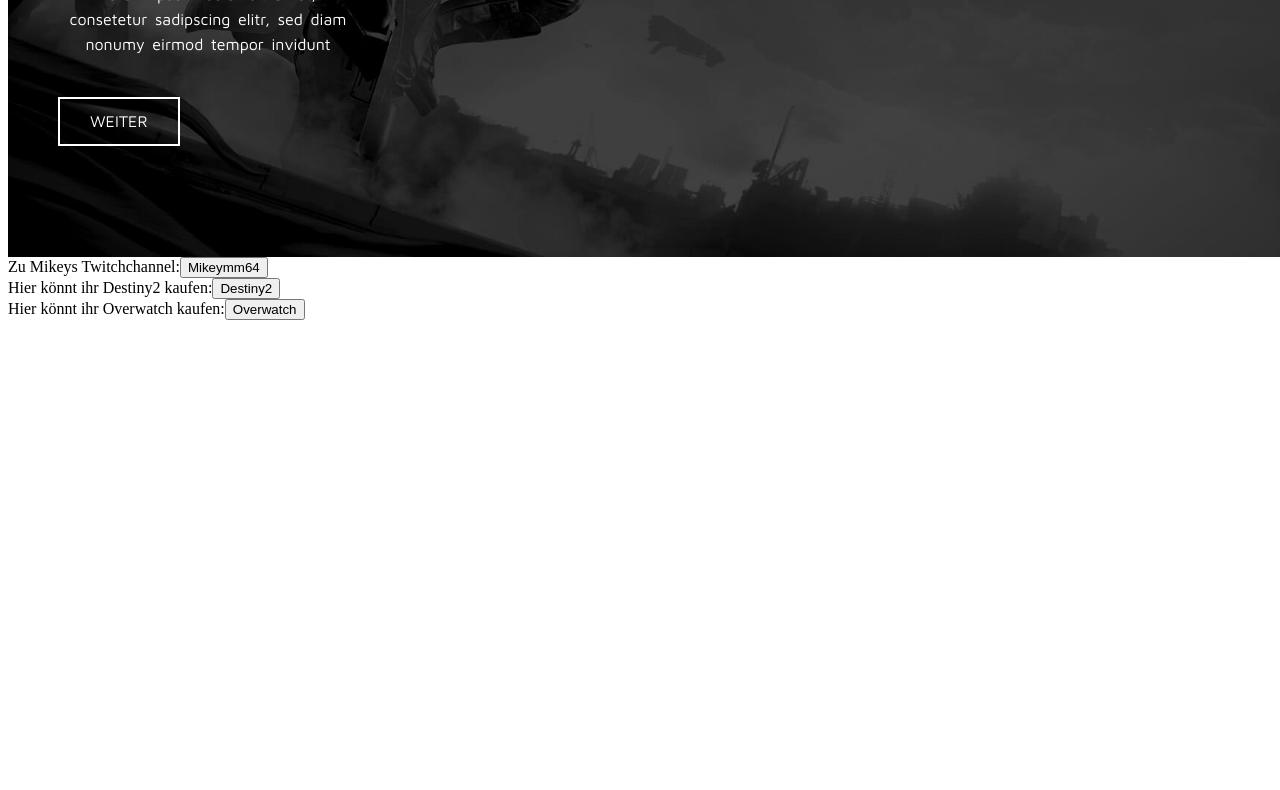
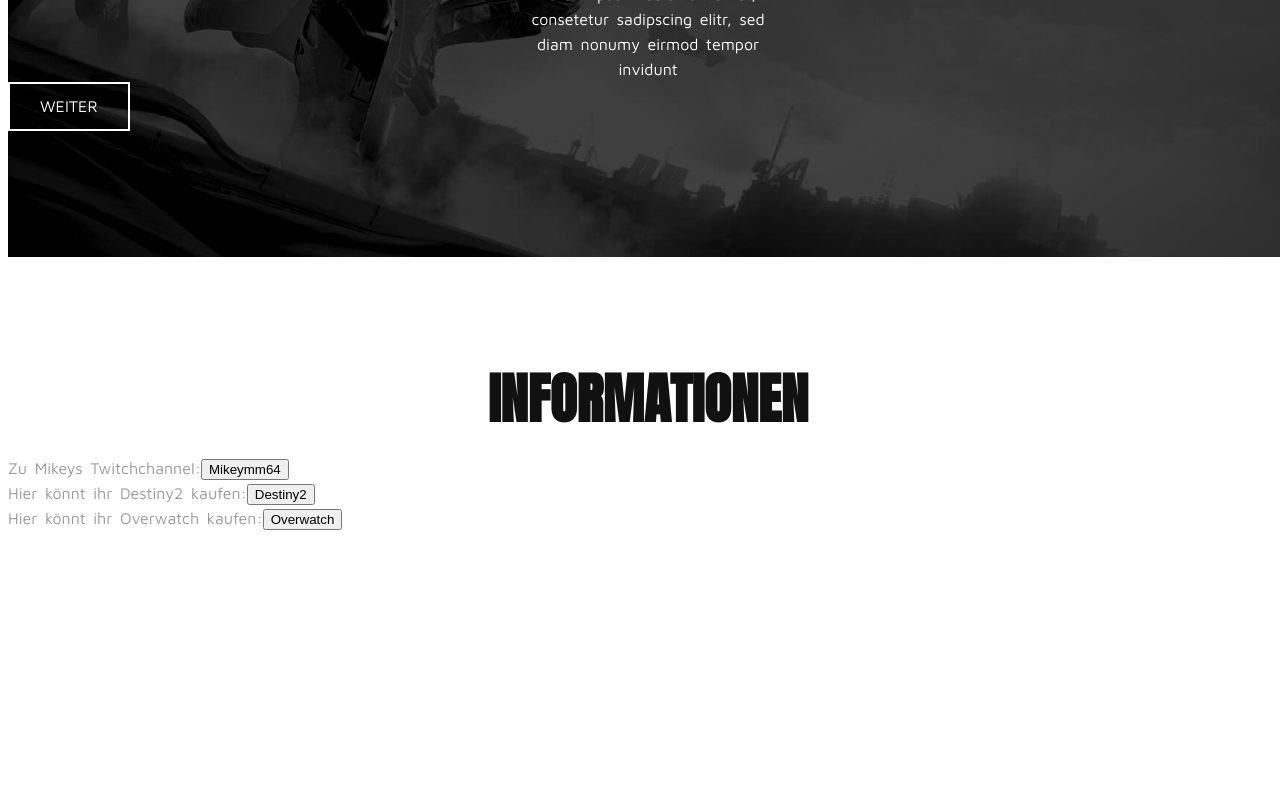
Before and after one commit to Knrcs/KappaArmy.de, a plain HTML site: page index.html in a window 1280 px wide. Shown: the part 551-1341 px from the top of the page. Before the commit the page ends 871 px from the top, so only its background shows below. Drawn offline with Linux system fonts and the light colour scheme.

Commit message:
css: Bug behoben der p Text bei der Startseite ist jetzt Zentriert html: Code ordentlicher gestaltet und die ID Information und Team festgelegt. Weitere Kommentare Hinzugefügt

```diff
--- a/css/layout.css
+++ b/css/layout.css
@@ -10,7 +10,7 @@ h2 { text-transform:uppercase; text-align:center; margin:100px auto 0 auto; font
 .ka_h2_balken { margin:0 auto 10px auto; height:5px; width:80px;}
 .ka_h3_balken { margin:0 auto 20px auto; height:5px; width:80px;}
 
-.ka_button { text-transform:uppercase; padding:10px 30px 10px 30px; display:inline-block; margin:20px 0 20px 50px; align-items: center; justify-content: center;}
+.ka_button { text-transform:uppercase; padding:10px 30px 10px 30px;  display:inline-block;}
 
 a { text-decoration:none; }
 
@@ -79,5 +79,5 @@ header nav ul li a { text-transform:uppercase; font-size:12px;}
 #Startseite { background:url(../img/bg/bg_destiny2.jpg); background-position:center center; background-size:cover; background-attachment: fixed;}
 #Startseite h2 { text-align:center; margin:250px 0 0 50px; font-size:110px; line-height:130px;}
 #Startseite .ka_h2_balken { margin:0 0 20px center;}
-#Startseite p { text-align: center; margin:0 0 20px 50px; max-width:300px;}
-#Startseite .ka_button { border:2px solid #fff;}
+#Startseite p { text-align: center; margin: auto auto auto auto; max-width:250px;}
+#Startseite .ka_button {border:2px solid #fff;}
--- a/index.html
+++ b/index.html
@@ -44,11 +44,12 @@
 <!-- Navigation -->
 
 </header>
-
-<!-- Webseite -->
+<!-- ################################################################################################################### -->
+<!-- Startseite -->
+<!-- ################################################################################################################### -->
 <section id="Startseite" class="ka_page">
 
-  <!-- Headline -->
+  <!-- Headline Startseite-->
   <h2>Unser Clan<br>fürs Gaming</h2>
   <div class="ka_h2_balken"></div>
   <p>Lorem ipsum dolor sit amet, consetetur sadipscing elitr, sed diam nonumy eirmod tempor invidunt</p>
@@ -56,14 +57,29 @@
     <a href="#Informationen" class="ka_button">Weiter</a>
   </div>
 </section>
-<!-- Infozeile -->
-Zu Mikeys Twitchchannel:<a href="https://go.twitch.tv/mikeymm64"><b><button>Mikeymm64</button></b></a>
-<br>
-Hier könnt ihr Destiny2 kaufen:<a href="https://www.destinythegame.com/de/buy"><b><button>Destiny2</button></b></a>
-<br>
-Hier könnt ihr Overwatch kaufen:<a href="https://eu.shop.battle.net/en-gb/product/overwatch"><b><button>Overwatch</button></b></a>
+<!-- ################################################################################################################### -->
+<!-- Informationen -->
+<!-- ################################################################################################################### -->
+<section id="Informationen" class="ka_page">
 
+  <!-- Headline Informationen -->
+  <h2>Informationen</h2>
+  <p>
+    Zu Mikeys Twitchchannel:<a href="https://go.twitch.tv/mikeymm64"><b><button>Mikeymm64</button></b></a>
+    <br/>
+    Hier könnt ihr Destiny2 kaufen:<a href="https://www.destinythegame.com/de/buy"><b><button>Destiny2</button></b></a>
+    <br/>
+    Hier könnt ihr Overwatch kaufen:<a href="https://eu.shop.battle.net/en-gb/product/overwatch"><b><button>Overwatch</button></b></a>
+  </p>
+
+</section>
+
+<!-- ################################################################################################################### -->
 <!-- Team also Devs, Gründer, Wichtige mitglieder (Unterordner für Mitglieder wird kommen) -->
+<!-- ################################################################################################################### -->
+<section id="Team" class="ka_page">
+
+</section>
 
 
 </body>
```
